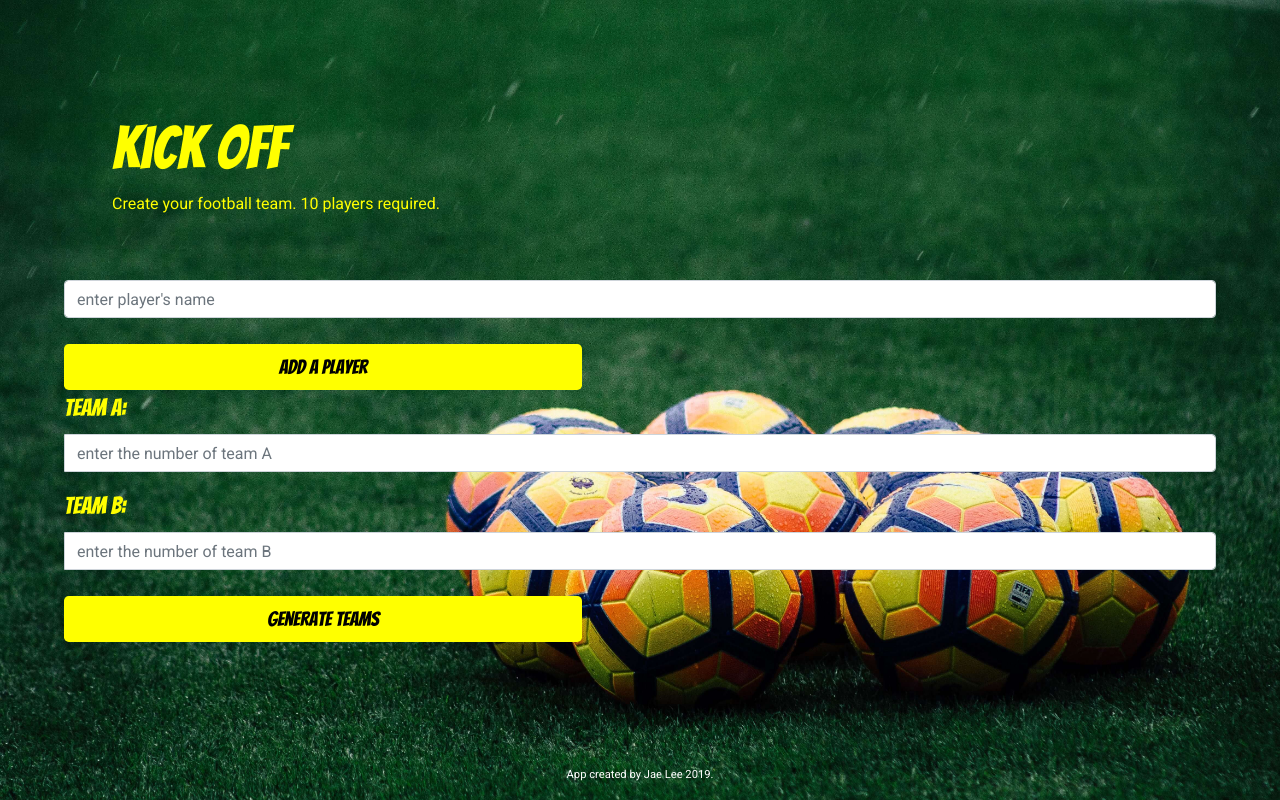
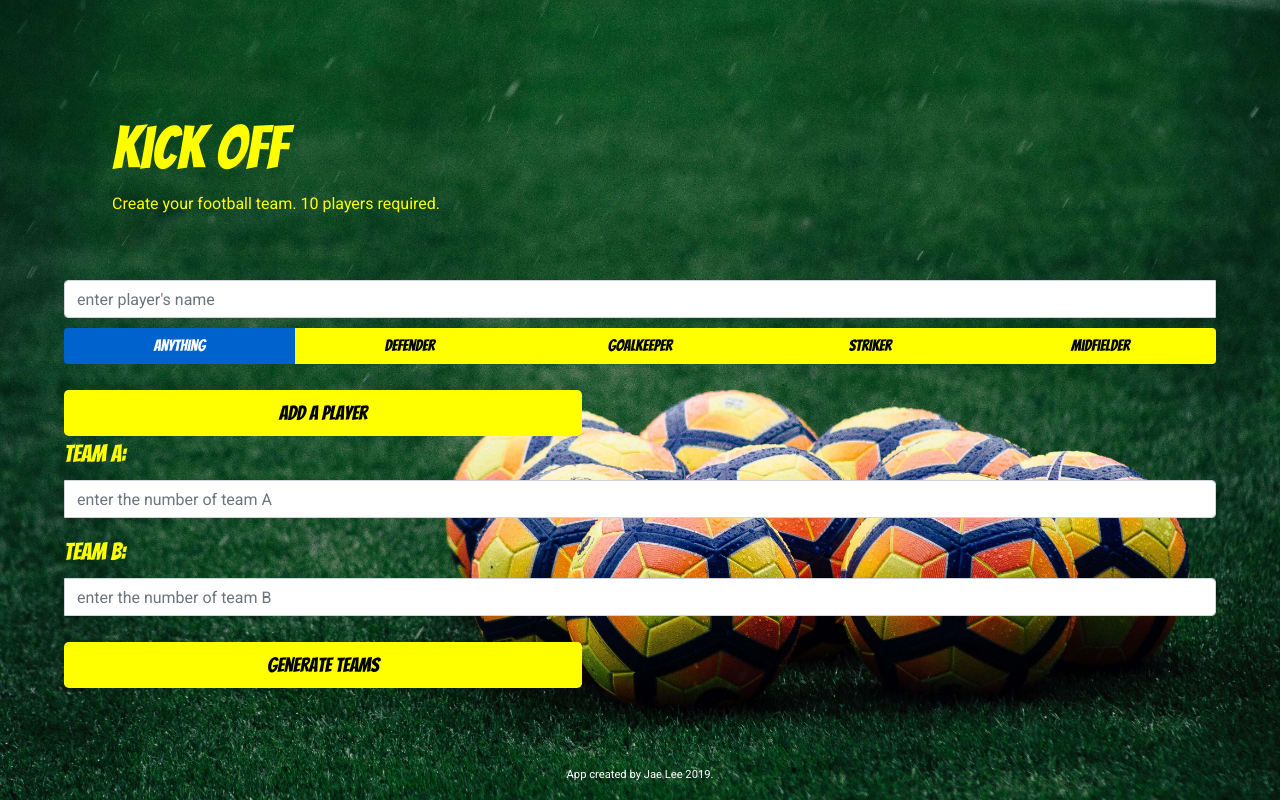
Before and after one commit to jaejae-lee/KickOff-football-team-generator, a React (Create React App) app: page / in a window 1280 px wide. Built offline with nearby package versions, Linux system fonts and the light colour scheme.

Commit message:
position button added

```diff
--- a/src/components/Form/Form.js
+++ b/src/components/Form/Form.js
@@ -1,5 +1,5 @@
 import React, { Component } from 'react';
-import { InputGroup, FormControl, Button }  from 'react-bootstrap';
+import { InputGroup, FormControl, Button, ButtonToolbar, ToggleButtonGroup, ToggleButton }  from 'react-bootstrap';
 
 class Form extends Component {
     constructor(props) {
@@ -64,6 +64,38 @@ class Form extends Component {
                     value={ player }
                     onChange={ this.handleChangeName }
                     />
+                    {/* <DropdownButton
+                    as={InputGroup.Append}
+                    variant="outline-secondary"
+                    title="Dropdown"
+                    id="input-group-dropdown-2"
+                    >
+                    <Dropdown.Item>Position1</Dropdown.Item>
+                    <Dropdown.Item>Position2</Dropdown.Item>
+                    <Dropdown.Item>Position3</Dropdown.Item>
+                    <Dropdown.Item>Position4</Dropdown.Item>
+                    <Dropdown.Item>Position5</Dropdown.Item>
+                    </DropdownButton> */}
+
+                    {/* <ButtonToolbar aria-label="Toolbar with button groups">
+                    <ButtonGroup className="positionBtnGroup mr-2" aria-label="First group">
+                        <Button className="button">Defender</Button>
+                        <Button className="button">GoalKeeper</Button>
+                        <Button className="button">Striker</Button>
+                        <Button className="button">MidFielder</Button>
+                        <Button className="button">else</Button>
+                    </ButtonGroup>
+                    </ButtonToolbar> */}
+
+                    <ButtonToolbar>
+                        <ToggleButtonGroup className="buttonContainer" type="radio" name="options" defaultValue={1}>
+                            <ToggleButton className="button positionBtn" value={1}>Anything</ToggleButton>
+                            <ToggleButton className="button positionBtn" value={2}>Defender</ToggleButton>
+                            <ToggleButton className="button positionBtn" value={3}>Goalkeeper</ToggleButton>
+                            <ToggleButton className="button positionBtn" value={4}>Striker</ToggleButton>
+                            <ToggleButton className="button positionBtn" value={5}>Midfielder</ToggleButton>
+                        </ToggleButtonGroup>
+                    </ButtonToolbar>
 
                     { !nameError? null :
                         <p className= "errorMessage"> Please enter player's name
--- a/src/css/style.css
+++ b/src/css/style.css
@@ -86,10 +86,6 @@ h1 p, .h1 p, .header p {
   border: none;
 }
 
-.teamGenerateBtn {
-  position: static;
-}
-
 .delBtn {
   background: yellow;
   float: right;
@@ -98,6 +94,24 @@ h1 p, .h1 p, .header p {
   border-radius: 25px;
   margin: 5px;
   border: none;
+}
+
+.btn-toolbar {
+  width: 100%;
+}
+.btn-toolbar .buttonContainer {
+  width: 100%;
+  display: flex;
+  justify-content: space-between;
+}
+.btn-toolbar .buttonContainer .positionBtn {
+  width: 8%;
+  word-break: break-all;
+}
+@media screen and (max-width: 500px) {
+  .btn-toolbar .buttonContainer .positionBtn {
+    font-size: 0.6rem;
+  }
 }
 
 .teamContainer {
--- a/src/sass/_buttons.scss
+++ b/src/sass/_buttons.scss
@@ -19,10 +19,6 @@
     border: none;
 }
 
-.teamGenerateBtn{
-    position: static;
-}
-
 .delBtn{
     background: yellow;
     float: right;
@@ -31,3 +27,25 @@
     margin: 5px;
     border: none;
 }
+
+//position select buttons
+.btn-toolbar {
+    width: 100%;
+
+    .buttonContainer{
+        width: 100%;
+        display: flex;
+        justify-content: space-between;
+
+        .positionBtn{
+            width: 8%;
+            word-break: break-all;
+
+            //on smallest screens
+            @media screen and(max-width : 500px){
+                font-size: 0.6rem;
+            }
+        }
+    }
+
+}
```
Also changed, not shown: 1 other file (tests, documents, lock files or other folders).
